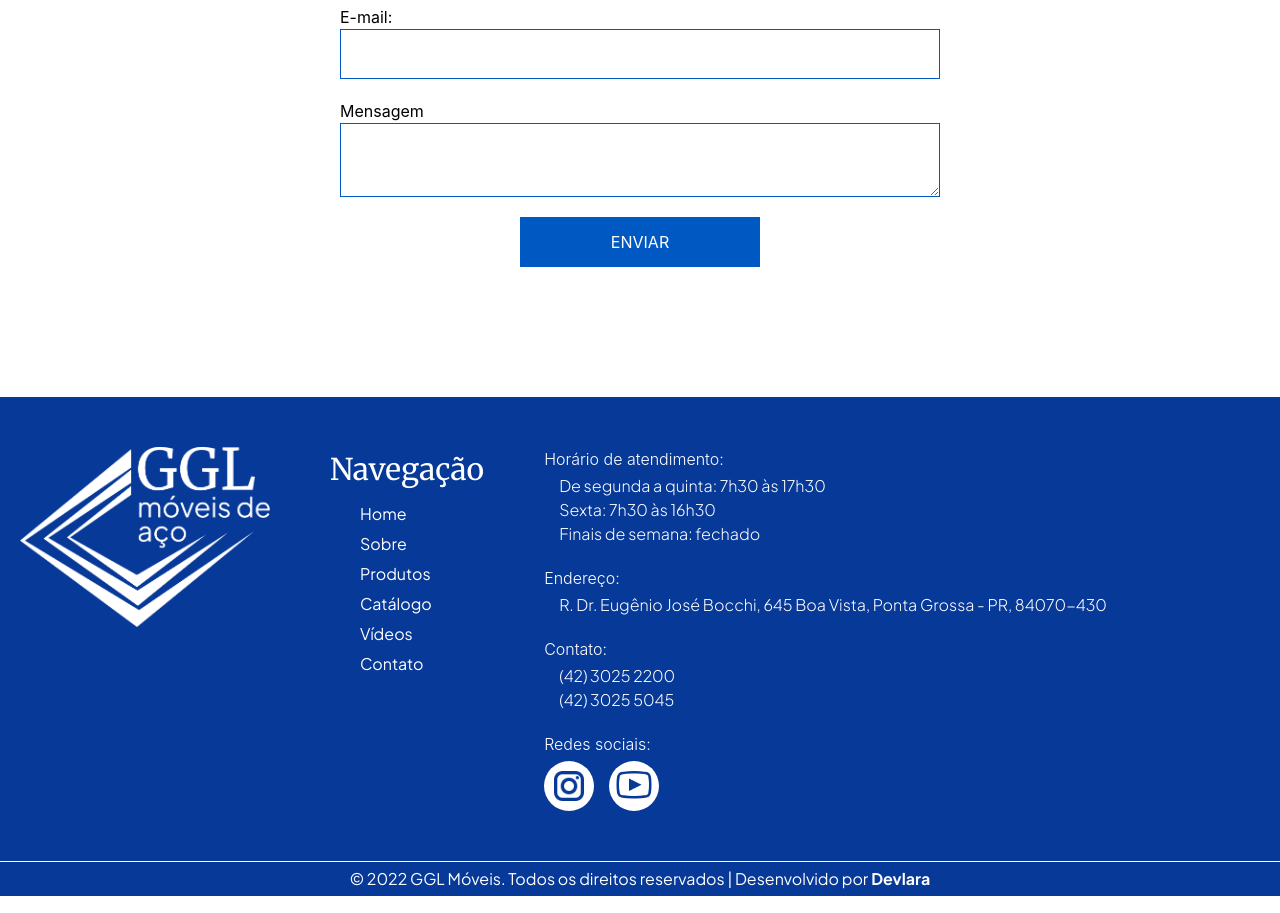
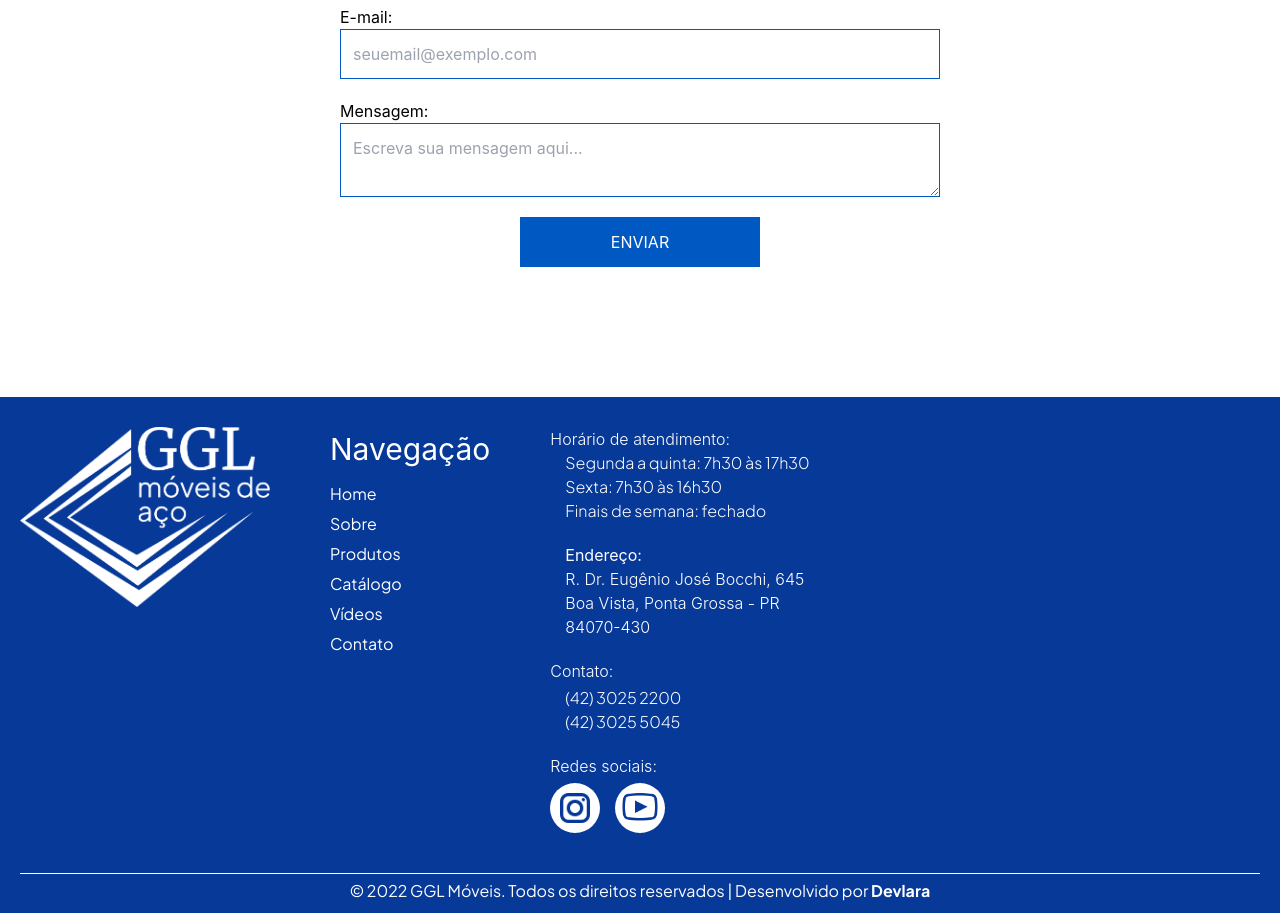
Before and after one commit to DeviumLabs/ggl, a Next.js app: page /videos in a window 1280 px wide. Shown: the part 1160-2073 px from the top of the page. Built offline with nearby package versions, Linux system fonts and the light colour scheme.

Commit message:
feat: Ajustes nas páginas para mehorar SEO para anúncios

```diff
--- a/components/contact.js
+++ b/components/contact.js
@@ -1,5 +1,5 @@
 import { useForm } from "react-hook-form";
-import React, { useRef, useState } from "react";
+import React, { useState } from "react";
 import { ToastContainer, toast } from "react-toastify";
 import "react-toastify/dist/ReactToastify.css";
 import axios from "axios";
@@ -10,8 +10,6 @@ export default function Contact({ budgetMessage }) {
     register,
     watch,
     handleSubmit,
-    reset,
-    setValue,
     formState: { errors },
   } = useForm();
 
@@ -20,31 +18,17 @@ export default function Contact({ budgetMessage }) {
 
   const onSubmit = async ({ name, email, phone, message }) => {
     const body = `
-                                <h3>Novo contato via site GGL Móveis</h3>
-                                <p>Nome: ${name}</p>
-                                <p>Email: ${email}</p>
-                                <p>Telefone: ${phone}</p>
-
-                                <p>Mensagem: ${message}</p>
-                      `;
+      <h3>Novo contato via site GGL Móveis</h3>
+      <p>Nome: ${name}</p>
+      <p>Email: ${email}</p>
+      <p>Telefone: ${phone}</p>
+      <p>Mensagem: ${message}</p>`;
 
     try {
       setLoading("Enviando...");
-
-      const res = await axios.post(
-        "/api/mail",
-        { body },
-        {
-          headers: {
-            "Access-Control-Allow-Origin": "*",
-          },
-        }
-      );
-      console.log(res.data);
-
+      const res = await axios.post("/api/mail", { body });
       toast.success("Mensagem enviada!");
     } catch (e) {
-      console.log(e);
       toast.error("Houve um erro, por favor tente novamente mais tarde!");
     } finally {
       setLoading("ENVIAR");
@@ -52,14 +36,17 @@ export default function Contact({ budgetMessage }) {
   };
 
   const clickButton = () => {
-    window.gtag('config', 'AW-16882485681');
-
-    window.gtag('event', 'conversion', { 'send_to': 'AW-16882485681/MSWBCND8xKEaELGTmfI-' });
-  }
+    window.gtag?.('config', 'AW-16882485681');
+    window.gtag?.('event', 'conversion', {
+      send_to: 'AW-16882485681/MSWBCND8xKEaELGTmfI-',
+    });
+  };
 
   return (
     <>
       <Helmet>
+        <title>Contato | GGL Móveis de Aço</title>
+        <meta name="description" content="Entre em contato com a GGL Móveis de Aço e solicite seu orçamento personalizado." />
         <script
           dangerouslySetInnerHTML={{
             __html: `function gtag_report_conversion(url) {
@@ -79,7 +66,9 @@ export default function Contact({ budgetMessage }) {
           }}
         />
       </Helmet>
+
       <ToastContainer />
+
       <form
         onSubmit={handleSubmit(onSubmit)}
         className="tw-px-[20px] tw-mb-[100px] tw-pt-[200px] tw-mt-[-200px] tw-flex tw-flex-col tw-items-center"
@@ -89,65 +78,75 @@ export default function Contact({ budgetMessage }) {
           <small className="tw-text-blue tw-font-light">CONTATO</small>
           <h1 className="tw-text-[30px] tw-leading-[30px]">Entre em contato</h1>
         </div>
+
+        {/* Nome */}
         <div className="tw-flex tw-flex-col tw-w-full tw-max-w-[600px] tw-mb-[20px]">
-          <label htmlFor="">Nome:</label>
+          <label htmlFor="name">Nome:</label>
           <input
+            id="name"
             type="text"
-            name="name"
+            placeholder="Seu nome completo"
             {...register("name", { required: true })}
             className="tw-border-blue tw-border-[1px] tw-py-[12px] tw-px-[12px]"
           />
           {errors.name && (
-            <span className="tw-text-red">*Campo obrigatório</span>
+            <span className="tw-text-red" role="alert">*Campo obrigatório</span>
           )}
         </div>
+
+        {/* Telefone */}
         <div className="tw-flex tw-flex-col tw-w-full tw-max-w-[600px] tw-mb-[20px]">
-          <label htmlFor="">Telefone:</label>
+          <label htmlFor="phone">Telefone:</label>
           <input
+            id="phone"
             type="tel"
-            name="phone"
-            mask={
-              !!phoneWatcher && phoneWatcher.length <= 14
-                ? "(99) 9999-9999?"
-                : "(99) 99999-9999"
-            }
-            // formatchars={{ 9: "[0-9]", "?": "[0-9 ]" }}
-            // maskchar={null}
-            {...register("phone", { required: true })}
+            placeholder="(42) 99999-9999"
+            {...register("phone", {
+              required: true,
+              pattern: /^\(?\d{2}\)?[\s-]?\d{4,5}-?\d{4}$/,
+            })}
             className="tw-border-blue tw-border-[1px] tw-py-[12px] tw-px-[12px]"
           />
           {errors.phone && (
-            <span className="tw-text-red">*Campo obrigatório</span>
+            <span className="tw-text-red" role="alert">*Campo obrigatório ou inválido</span>
           )}
         </div>
+
+        {/* Email */}
         <div className="tw-flex tw-flex-col tw-w-full tw-max-w-[600px] tw-mb-[20px]">
-          <label htmlFor="">E-mail:</label>
+          <label htmlFor="email">E-mail:</label>
           <input
+            id="email"
             type="email"
-            name="email"
+            placeholder="seuemail@exemplo.com"
             {...register("email", { required: true })}
             className="tw-border-blue tw-border-[1px] tw-py-[12px] tw-px-[12px]"
           />
           {errors.email && (
-            <span className="tw-text-red">*Campo obrigatório</span>
+            <span className="tw-text-red" role="alert">*Campo obrigatório</span>
           )}
         </div>
+
+        {/* Mensagem */}
         <div className="tw-flex tw-flex-col tw-w-full tw-max-w-[600px] tw-mb-[20px]">
-          <label htmlFor="">Mensagem</label>
+          <label htmlFor="message">Mensagem:</label>
           <textarea
-            name="message"
-            defaultValue={budgetMessage ? budgetMessage : ""}
+            id="message"
+            placeholder="Escreva sua mensagem aqui..."
+            defaultValue={budgetMessage || ""}
             {...register("message", { required: true })}
             className="tw-border-blue tw-border-[1px] tw-py-[12px] tw-px-[12px]"
           />
           {errors.message && (
-            <span className="tw-text-red">*Campo obrigatório</span>
+            <span className="tw-text-red" role="alert">*Campo obrigatório</span>
           )}
         </div>
+
         <button
-          onClick={() => clickButton()}
+          onClick={clickButton}
           type="submit"
           className="tw-bg-blue tw-text-white tw-w-[240px] tw-h-[50px] hover:tw-bg-white hover:tw-border-blue hover:tw-border-[1px] hover:tw-text-blue tw-transition-300"
+          aria-busy={loading !== "ENVIAR"}
         >
           {loading}
         </button>
--- a/components/footer.js
+++ b/components/footer.js
@@ -5,75 +5,97 @@ export default function Footer() {
   return (
     <Fragment>
       {/* <Whatsapp /> */}
-      <footer className="tw-flex tw-flex-wrap tw-justify-start tw-items-start tw-gap-[40px] tw-bg-darkBlue tw-py-[50px] tw-px-[20px] tw-w-full">
+      <footer className="tw-bg-darkBlue tw-pt-[30px] tw-pb-[10px] tw-px-[20px] tw-w-full">
+        <div className="tw-flex tw-flex-wrap tw-justify-start tw-items-start tw-gap-[40px]">
           <div>
-          <img src="/assets/icons/white-logo.svg" alt="Logo GGL" className="tw-w-[250px]" />
+            <img
+              src="/assets/icons/white-logo.svg"
+              alt="Logo GGL"
+              className="tw-w-[250px]"
+            />
           </div>
 
-        <div className="tw-px-[20px]">
-          <h1 className="tw-text-[30px] tw-text-white tw-mb-[10px]">Navegação</h1>
-          <div className="tw-flex tw-flex-col">
-            <a href="/" className="tw-mx-[30px] hover:tw-underline tw-transition-[0.4s] tw-text-white tw-mb-[6px]">
-              Home
+          <nav
+            aria-label="Rodapé - Navegação"
+            className="tw-px-[20px]"
+          >
+            <h2 className="tw-text-[30px] tw-text-white tw-mb-[10px]">
+              Navegação
+            </h2>
+            <ul className="tw-flex tw-flex-col">
+              {[
+                { label: "Home", href: "/" },
+                { label: "Sobre", href: "/#sobre" },
+                { label: "Produtos", href: "/produtos" },
+                { label: "Catálogo", href: "/#catalogo" },
+                { label: "Vídeos", href: "/videos" },
+                { label: "Contato", href: "#contato" },
+              ].map((link) => (
+                <li key={link.href} className="tw-mb-[6px]">
+                  <a
+                    href={link.href}
+                    className="tw-text-white hover:tw-underline tw-transition-[0.4s]"
+                  >
+                    {link.label}
                   </a>
-            <a href="/#sobre" className="tw-mx-[30px] hover:tw-underline tw-transition-[0.4s] tw-text-white tw-mb-[6px]">
-              Sobre
+                </li>
+              ))}
+            </ul>
+          </nav>
+
+          <div>
+            <section className="tw-mb-[20px]">
+              <h3 className="tw-font-[300] tw-text-white">Horário de atendimento:</h3>
+              <p className="tw-ml-[15px] tw-font-[300] tw-text-white">
+                Segunda a quinta: 7h30 às 17h30
+              </p>
+              <p className="tw-ml-[15px] tw-font-[300] tw-text-white">
+                Sexta: 7h30 às 16h30
+              </p>
+              <p className="tw-ml-[15px] tw-font-[300] tw-text-white">
+                Finais de semana: fechado
+              </p>
+            </section>
+
+            <address className="tw-not-italic tw-text-white tw-font-[300] tw-ml-[15px]">
+              <strong>Endereço:</strong><br />
+              R. Dr. Eugênio José Bocchi, 645<br />
+              Boa Vista, Ponta Grossa - PR<br />
+              84070-430
+            </address>
+
+            <div className="tw-my-[20px]">
+              <h3 className="tw-font-[300] tw-mb-[3px] tw-text-white">Contato:</h3>
+              <p className="tw-ml-[15px] tw-font-[300]">
+                <a href="tel:+554230252200" className="hover:tw-underline">
+                  (42) 3025 2200
                 </a>
-            <a href="/produtos" className="tw-mx-[30px] hover:tw-underline tw-transition-[0.4s] tw-text-white tw-mb-[6px]">
-              Produtos
+              </p>
+              <p className="tw-ml-[15px] tw-font-[300]">
+                <a href="tel:+554230255045" className="hover:tw-underline">
+                  (42) 3025 5045
                 </a>
-            <a href="/#catalogo" className="tw-mx-[30px] hover:tw-underline tw-transition-[0.4s] tw-text-white tw-mb-[6px]">
-              Catálogo
-            </a>
-            <a href="/videos" className="tw-mx-[30px] hover:tw-underline tw-transition-[0.4s] tw-text-white tw-mb-[6px]">
-              Vídeos
-            </a>
-            <a href="#contato" className="tw-ml-[30px] hover:tw-underline tw-transition-[0.4s] tw-text-white tw-mb-[6px]">
-              Contato
-            </a>
-          </div>
+              </p>
             </div>
 
             <div>
-          <div>
-            <h3 className="tw-font-[300] tw-mb-[3px]">Horário de atendimento:</h3>
-            <p className="tw-ml-[15px] tw-font-[300]">De segunda a quinta: 7h30 às 17h30</p>
-            <p className="tw-ml-[15px] tw-font-[300]">Sexta: 7h30 às 16h30</p>
-            <p className="tw-ml-[15px] tw-font-[300]">Finais de semana: fechado</p>
-          </div>
-
-          <div className="tw-my-[20px]">
-            <h3 className="tw-font-[300] tw-mb-[3px]">Endereço:</h3>
-            <p className="tw-ml-[15px] tw-font-[300]">
-              R. Dr. Eugênio José Bocchi, 645 Boa Vista, Ponta Grossa - PR, 84070-430
-            </p>
-          </div>
-
-          <div className="tw-my-[20px]">
-            <h3 className="tw-font-[300] tw-mb-[3px]">Contato:</h3>
-            <p className="tw-ml-[15px] tw-font-[300]">(42) 3025 2200</p>
-            <p className="tw-ml-[15px] tw-font-[300]">(42) 3025 5045</p>
-          </div>
-
-          <div>
-            <h3 className="tw-font-[300] tw-mb-[5px]">Redes sociais:</h3>
+              <h3 className="tw-font-[300] tw-mb-[5px] tw-text-white">Redes sociais:</h3>
               <div className="tw-flex">
-              <div className="tw-bg-white tw-w-[50px] tw-h-[50px] tw-rounded-[50%] tw-p-[5px] tw-mr-[15px] tw-flex tw-items-center tw-justify-center tw-transition-transform tw-duration-300 hover:tw-scale-110">
                 <a
                   href="https://www.instagram.com/gglmoveisdeaco/"
                   target="_blank"
                   rel="noopener noreferrer"
                   aria-label="Instagram GGL"
+                  className="tw-bg-white tw-w-[50px] tw-h-[50px] tw-rounded-[50%] tw-p-[5px] tw-mr-[15px] tw-flex tw-items-center tw-justify-center tw-transition-transform tw-duration-300 hover:tw-scale-110"
                 >
                   <img src="/assets/icons/instagram.svg" alt="Instagram GGL" />
                 </a>
-              </div>
-              <div className="tw-bg-white tw-w-[50px] tw-h-[50px] tw-rounded-[50%] tw-p-[5px] tw-mr-[15px] tw-flex tw-items-center tw-justify-center tw-transition-transform tw-duration-300 hover:tw-scale-110">
                 <a
                   href="https://www.youtube.com/@GGLmoveis"
                   target="_blank"
                   rel="noopener noreferrer"
                   aria-label="YouTube GGL"
+                  className="tw-bg-white tw-w-[50px] tw-h-[50px] tw-rounded-[50%] tw-p-[5px] tw-mr-[15px] tw-flex tw-items-center tw-justify-center tw-transition-transform tw-duration-300 hover:tw-scale-110"
                 >
                   <img src="/assets/icons/youtube.svg" alt="YouTube GGL" />
                 </a>
@@ -81,19 +103,18 @@ export default function Footer() {
             </div>
           </div>
         </div>
-      </footer>
 
-      <div className="tw-bg-darkBlue tw-text-center tw-border-white tw-border-t-[1px] tw-py-[5px] tw-px-[20px]">
+        <div className="tw-text-center tw-border-white tw-border-t-[1px] tw-mt-[40px] tw-pt-[5px]">
           <a
             href="https://www.devlara.com.br/"
             target="_blank"
             rel="noopener noreferrer"
             className="tw-text-white hover:tw-underline"
           >
-          &copy; 2022 GGL Móveis. Todos os direitos reservados | Desenvolvido por
-          <strong> Devlara</strong>
+            &copy; {new Date().getFullYear()} GGL Móveis. Todos os direitos reservados | Desenvolvido por <strong>Devlara</strong>
           </a>
         </div>
+      </footer>
     </Fragment>
   );
 }
--- a/pages/index.js
+++ b/pages/index.js
@@ -33,7 +33,6 @@ export default function Home({ categories }) {
 
   useEffect(() => {
     setIsClient(true);
-
     const hash = window.location.hash;
     if (hash) {
       setTimeout(() => {
@@ -45,15 +44,25 @@ export default function Home({ categories }) {
     }
   }, []);
 
+  const jsonLd = {
+    "@context": "https://schema.org",
+    "@type": "Organization",
+    name: "GGL Móveis de Aço",
+    url: "https://www.gglmoveis.com.br",
+    logo: "https://www.gglmoveis.com.br/logo.svg",
+    sameAs: [],
+  };
 
   return (
     <div>
       <Head>
-        <title>GGL Móveis de Aço | Home</title>
+        <title>GGL Móveis de Aço | Móveis de qualidade para seu ambiente profissional</title>
         <meta
           name="description"
-          content="Móveis de aço de alta qualidade, resistentes e com design moderno para seu ambiente profissional."
+          content="Móveis de aço de alta qualidade, resistentes e com design moderno para ambientes profissionais, corporativos e industriais. Conheça a GGL."
         />
+        <link rel="canonical" href="https://www.gglmoveis.com.br/" />
+        <script type="application/ld+json">{JSON.stringify(jsonLd)}</script>
       </Head>
 
       <Header />
@@ -63,17 +72,14 @@ export default function Home({ categories }) {
           {/* Banner principal */}
           <section>
             <div
-              style={{
-                backgroundImage: `url(/assets/banners/uepg-banner1.png)`,
-              }}
+              style={{ backgroundImage: `url(/assets/banners/uepg-banner1.png)` }}
               className="tw-bg-center tw-bg-no-repeat tw-w-full tw-bg-cover tw-relative"
             >
               <div className="tw-flex tw-items-center tw-justify-start tw-max-w-[1597px] tw-px-[5%] tw-mx-auto tw-w-full tw-py-[150px]">
                 <div className="tw-flex tw-flex-col tw-text-white tw-z-[1]">
                   <h1 className="tw-text-[30px] md:tw-text-[40px] tw-mb-[20px]">GGL</h1>
                   <p className="tw-max-w-[300px] tw-w-full">
-                    Móveis de excelente qualidade e resistência e perfeito
-                    acabamento para harmonizar seu espaço.
+                    Móveis de excelente qualidade, resistência e acabamento superior para seu espaço.
                   </p>
                 </div>
                 <div className="tw-w-full tw-h-full tw-absolute tw-top-0 tw-left-0 tw-bg-[#0058C2] tw-opacity-[20%]"></div>
@@ -83,11 +89,11 @@ export default function Home({ categories }) {
 
           {/* Título das categorias */}
           <div className="tw-w-full tw-px-[20px]">
-            <h1 className="tw-flex tw-justify-center tw-items-center tw-text-[24px] tw-text-darkBlue tw-my-[60px]">
+            <h2 className="tw-flex tw-justify-center tw-items-center tw-text-[24px] tw-text-darkBlue tw-my-[60px]">
               <hr className="tw-w-[30%] tw-bg-blue tw-rounded-[10px] tw-h-[3px] tw-mr-[30px]" />
               Conheça nossa linha de produtos
               <hr className="tw-w-[30%] tw-bg-blue tw-rounded-[10px] tw-h-[3px] tw-ml-[30px]" />
-            </h1>
+            </h2>
           </div>
 
           {/* Lista de categorias */}
@@ -101,13 +107,14 @@ export default function Home({ categories }) {
                 <a className="tw-flex tw-flex-col tw-items-center tw-transition-transform tw-duration-300 hover:tw-scale-105">
                   <img
                     src={category.image}
-                    alt={category.name}
+                    alt={`Categoria ${category.name} da GGL Móveis de Aço`}
+                    loading="lazy"
                     className="tw-h-[160px] tw-object-contain tw-w-full"
                   />
                   <div className="tw-mt-[20px]">
-                    <h1 className="tw-text-[18px] tw-bg-darkBlue tw-text-white tw-py-[5px] tw-px-[10px]">
+                    <h3 className="tw-text-[18px] tw-bg-darkBlue tw-text-white tw-py-[5px] tw-px-[10px]">
                       {category.name}
-                    </h1>
+                    </h3>
                   </div>
                 </a>
               </Link>
@@ -120,23 +127,24 @@ export default function Home({ categories }) {
             id="catalogo"
           >
             <small className="tw-text-blue">CATÁLOGO</small>
-            <h1 className="tw-text-[30px]">Nosso catálogo</h1>
+            <h2 className="tw-text-[30px]">Nosso catálogo</h2>
             <div className="tw-flex tw-items-center tw-justify-around tw-mt-[40px] tw-flex-col md:tw-flex-row tw-gap-[20px]">
-              <a href="/assets/catalogo.pdf" target="_blank">
+              <a href="/assets/catalogo.pdf" target="_blank" rel="noopener noreferrer">
                 <img
                   src="/assets/banners/catalogo.png"
-                  alt="Catálogo"
+                  alt="Download do catálogo da GGL"
                   className="tw-max-w-[300px] tw-w-full"
+                  loading="lazy"
                 />
               </a>
               <div>
                 <p className="tw-max-w-[360px] tw-w-full tw-mb-[30px]">
-                  Baixe nosso catálogo para ter acesso a informações técnicas
-                  sobre nossos produtos.
+                  Baixe nosso catálogo para acessar especificações técnicas dos produtos da GGL.
                 </p>
                 <a
                   href="/assets/catalogo.pdf"
                   target="_blank"
+                  rel="noopener noreferrer"
                   className="tw-flex tw-items-center hover:tw-underline"
                 >
                   <AiOutlineCloudDownload />
@@ -152,26 +160,21 @@ export default function Home({ categories }) {
             id="sobre"
           >
             <small className="tw-text-blue">EMPRESA</small>
-            <h1 className="tw-text-[30px]">Sobre nós</h1>
+            <h2 className="tw-text-[30px]">Sobre nós</h2>
             <div className="tw-flex tw-items-center tw-justify-around tw-gap-[20px] tw-mt-[40px] tw-max-w-[1280px] tw-mx-auto tw-flex-col md:tw-flex-row">
               <div className="tw-w-full md:tw-w-[50%]">
                 <p className="tw-mb-[30px]">
-                  Em 15/02/1999 iniciamos a produção de Móveis fornecendo com
-                  rapidez e qualidade toda linha de Aço aos clientes. Hoje
-                  continuamos com este compromisso atuando numa área própria de
-                  10.300m². Contamos com alta tecnologia na fabricação das
-                  próprias matrizes e equipamentos utilizados para moldar e
-                  desenvolver nossos móveis, que garante a precisão e o perfeito
-                  acabamento refletindo em um diferencial na venda dos produtos
-                  GGL. Toda atenção e respeito a nossos clientes resulta em
-                  constante expansão com parcerias em vários estados do Brasil.
+                  Desde 1999 fornecendo móveis de aço com qualidade e rapidez. Com sede própria de 10.300m²,
+                  produzimos nossas próprias matrizes e equipamentos para garantir precisão e acabamento superior.
+                  Atendemos diversos estados com parcerias e respeito aos clientes.
                 </p>
               </div>
               <div className="tw-w-full md:tw-w-[50%]">
                 <img
                   src="/assets/banners/empresa.jpg"
-                  alt="Foto da empresa"
+                  alt="Instalações da empresa GGL"
                   className="tw-w-full"
+                  loading="lazy"
                 />
               </div>
             </div>
--- a/pages/produtos/index.js
+++ b/pages/produtos/index.js
@@ -1,5 +1,4 @@
 import api from "../../services/api";
-
 import Head from "next/head";
 import Link from "next/link";
 
@@ -20,15 +19,28 @@ export async function getStaticProps() {
 }
 
 export default function Produtos({ categories }) {
+  const jsonLd = {
+    "@context": "https://schema.org",
+    "@type": "ItemList",
+    itemListElement: categories.categoryArray.map((cat, index) => ({
+      "@type": "ListItem",
+      position: index + 1,
+      url: `https://www.gglmoveis.com.br/produtos/${cat.slug}?product=${cat.products[0].slug}`,
+    })),
+  };
+
   return (
     <div>
       <Head>
-        <title>GGL Móveis de Aço | Categorias</title>
+        <title>GGL Móveis de Aço | Todos os Produtos por Categoria</title>
         <meta
           name="description"
-          content="Explore todas as categorias dos móveis de aço GGL. Produtos resistentes, modernos e ideais para ambientes corporativos, industriais e educacionais."
+          content="Confira a linha completa de móveis de aço GGL por categoria: armários, estantes, arquivos, gondolas, porta-pallets e muito mais. Qualidade e resistência para empresas."
         />
         <link rel="icon" href="/logo.svg" />
+        <script type="application/ld+json">
+          {JSON.stringify(jsonLd)}
+        </script>
       </Head>
 
       <Header />
@@ -55,7 +67,8 @@ export default function Produtos({ categories }) {
               <a className="tw-max-w-[350px] tw-w-full tw-transition-transform tw-duration-300 hover:tw-scale-105">
                 <img
                   src={category.image}
-                  alt={category.name}
+                  alt={`Imagem da categoria ${category.name} da GGL Móveis de Aço`}
+                  loading="lazy"
                   className="tw-h-[300px] tw-object-contain tw-w-full tw-transition-transform tw-duration-300"
                 />
                 <div className="tw-mt-[20px]">
```
Also changed, not shown: components/header.js (+38 -39 lines), components/navbar.js (+24 -13 lines), pages/produtos/[slug].js (+39 -5 lines). Lines whose indentation alone changed are shown as unchanged.
